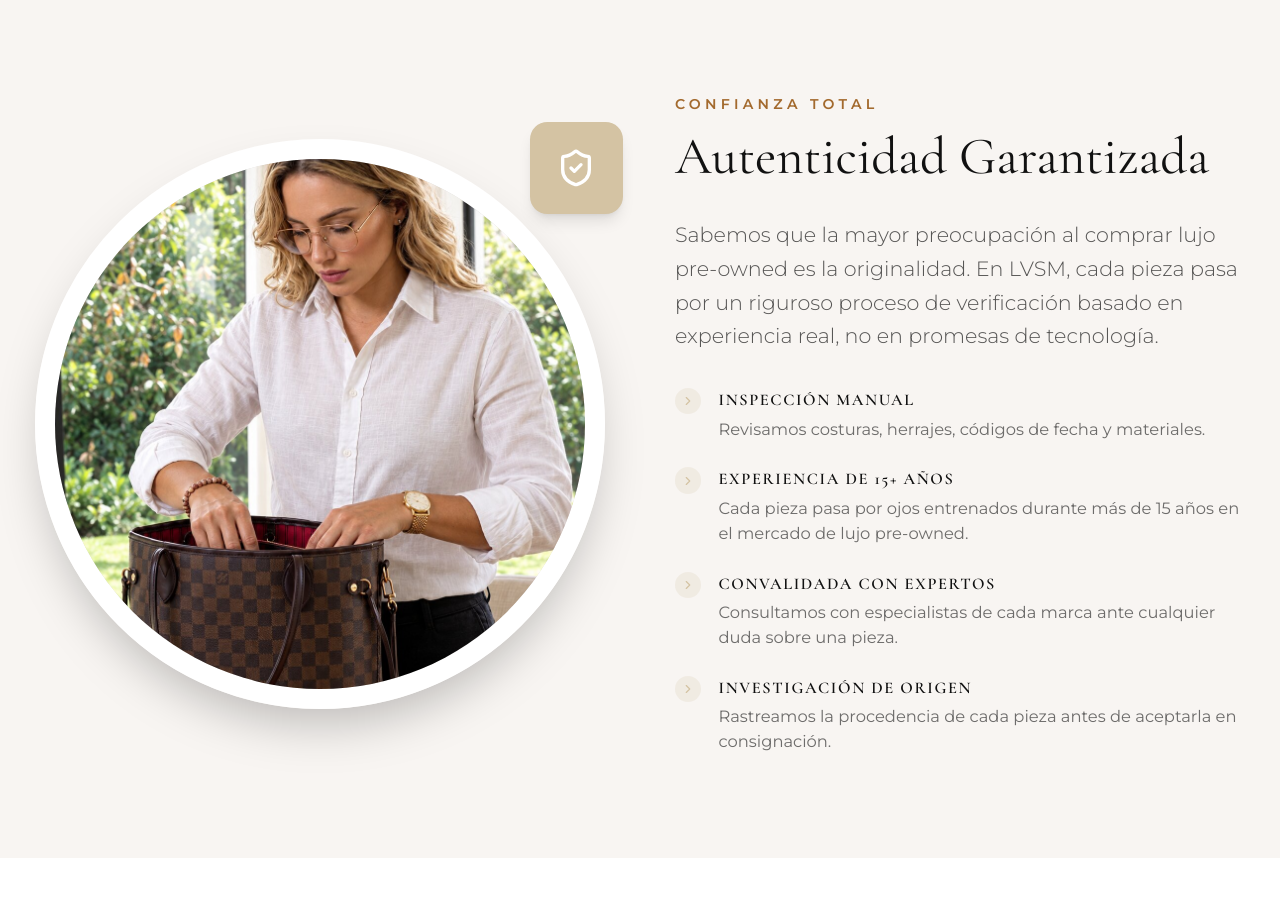
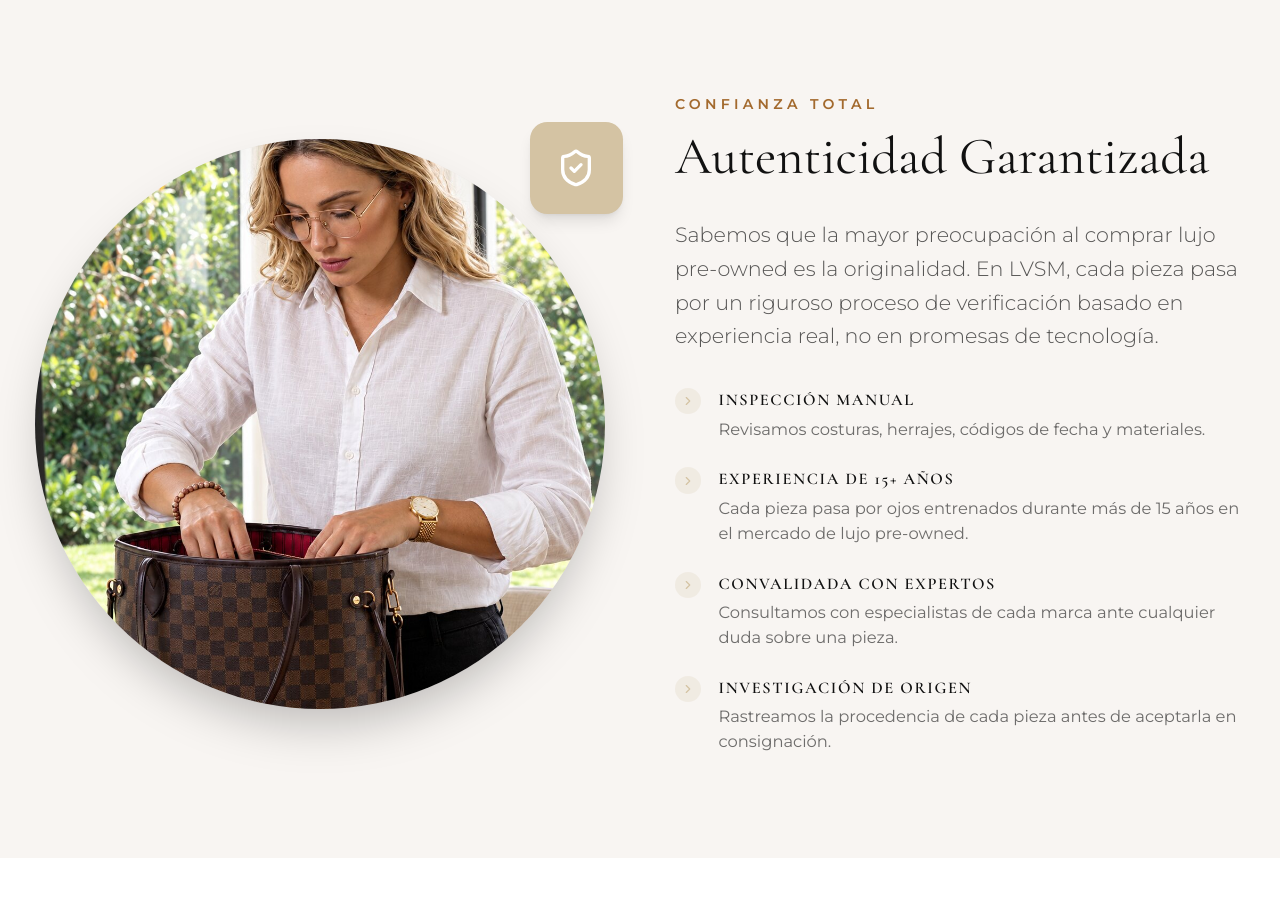
Before and after one commit to andresdavidfr-tech/LVSM, a React (Vite) app: page / in a window 1280 px wide. Shown: the part 1740-2637 px from the top of the page. Built offline with nearby package versions, Linux system fonts and the light colour scheme; no server answers.

Commit message:
Sacar el contorno blanco de la foto de Autenticidad, queda mas grande
Al sacar el border-[20px] border-white, el circulo de la foto pasa a
ocupar todo el ancho de su columna (antes el borde le comia 40px de
diametro), asi que la imagen se ve mas grande sin tocar nada mas.

```diff
--- a/src/components/sections/Authenticity.tsx
+++ b/src/components/sections/Authenticity.tsx
@@ -16,7 +16,7 @@ export function Authenticity() {
         <div className="grid md:grid-cols-2 gap-16 items-center">
           <div className="order-2 md:order-1">
             <div className="relative">
-              <div className="aspect-square rounded-full overflow-hidden border-[20px] border-white shadow-2xl bg-brand-ink/5">
+              <div className="aspect-square rounded-full overflow-hidden shadow-2xl bg-brand-ink/5">
                 <SmartImage
                   src={authenticityPhoto}
                   alt="Revisión manual de una Louis Vuitton Neverfull Damier Ebène antes de publicarla"
```
